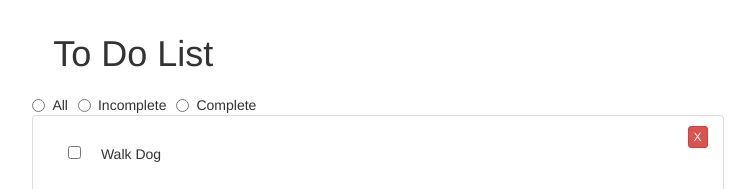
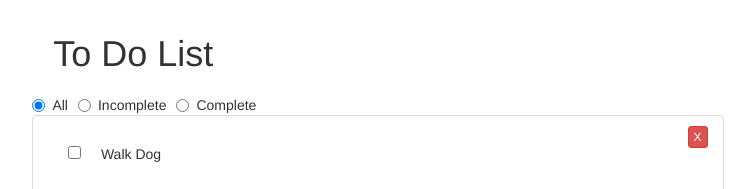
Before and after one commit to deeheber/react-router, a React app in the folder todo-list/: page / in a window 1280 px wide. Shown: the top 189 px of the page, without its empty margins (262-1017 px from the left). Built offline with nearby package versions, Linux system fonts and the light colour scheme.

Commit message:
update filteredTasks value in state when changing the radio buttons

```diff
--- a/todo-list/src/components/TaskFilter.js
+++ b/todo-list/src/components/TaskFilter.js
@@ -2,18 +2,19 @@ import React from 'react';
 import PropTypes from 'prop-types';
 
 const TaskFilter = props => {
-  const { filterTasks } = props;
+  const { filterTasks, selectedFilter } = props;
   return (
     <div>
-      <label className="radio-inline"><input type="radio" name="taskFilter" value="All" onChange={(e) => filterTasks(e.target.value)}/>All</label>
-      <label className="radio-inline"><input type="radio" name="taskFilter" value="Incomplete" onChange={(e) => filterTasks(e.target.value)}/>Incomplete</label>
-      <label className="radio-inline"><input type="radio" name="taskFilter" value="Complete" onChange={(e) => filterTasks(e.target.value)}/>Complete</label>
+      <label className="radio-inline"><input type="radio" checked={selectedFilter === 'All'} name="taskFilter" value="All" onChange={(e) => filterTasks(e.target.value)}/>All</label>
+      <label className="radio-inline"><input type="radio" checked={selectedFilter === 'Incomplete'} name="taskFilter" value="Incomplete" onChange={(e) => filterTasks(e.target.value)}/>Incomplete</label>
+      <label className="radio-inline"><input type="radio" checked={selectedFilter === 'Complete'} name="taskFilter" value="Complete" onChange={(e) => filterTasks(e.target.value)}/>Complete</label>
     </div>
   );
 };
 
 TaskFilter.propTypes = {
-  filterTasks: PropTypes.func.isRequired
+  filterTasks: PropTypes.func.isRequired,
+  selectedFilter: PropTypes.string.isRequired
 }
 
 export default TaskFilter;
--- a/todo-list/src/containers/App.js
+++ b/todo-list/src/containers/App.js
@@ -16,13 +16,13 @@ class App extends Component {
   // TODO seperate lists/views for complete/incomplete/all
 
   render() {
-    const { addTask, filterTasks, removeTask, tasks, toggleCompletion } = this.props;
+    const { addTask, filterTasks, removeTask, selectedFilter, tasks, toggleCompletion } = this.props;
 
     return (
       <div>
         <div>
           <h1>To Do List</h1>
-          <TaskFilter filterTasks={filterTasks}/>
+          <TaskFilter filterTasks={filterTasks} selectedFilter={selectedFilter}/>
           <ul className="list-group">
           {
             tasks.map((task, index)=> {
@@ -46,11 +46,10 @@ class App extends Component {
   }
 }
 
-const mapStateToProps = state => (
-  {
-    tasks: state.tasks
-  }
-);
+const mapStateToProps = state => ({
+  tasks: state.tasks,
+  selectedFilter: state.selectedFilter
+});
 
 const mapDispatchToProps = dispatch => ({
   addTask: name => {
--- a/todo-list/src/reducers/task.js
+++ b/todo-list/src/reducers/task.js
@@ -7,7 +7,8 @@ const initialState = {
     { name: 'Pay Bills', complete: true },
     { name: 'Call Parents', complete: false },
     { name: 'Mail Letter', complete: false }
-  ]
+  ],
+  selectedFilter: 'All'
 }
 
 export default function Task(state=initialState, action) {
@@ -54,8 +55,11 @@ export default function Task(state=initialState, action) {
     }
 
     case TaskActionTypes.FILTER_TASKS: {
-      console.log(action.filter);
-      return state;
+      const selectedFilter = action.filter;
+      return {
+        ...state,
+        selectedFilter
+      }
     }
 
     default:
```
